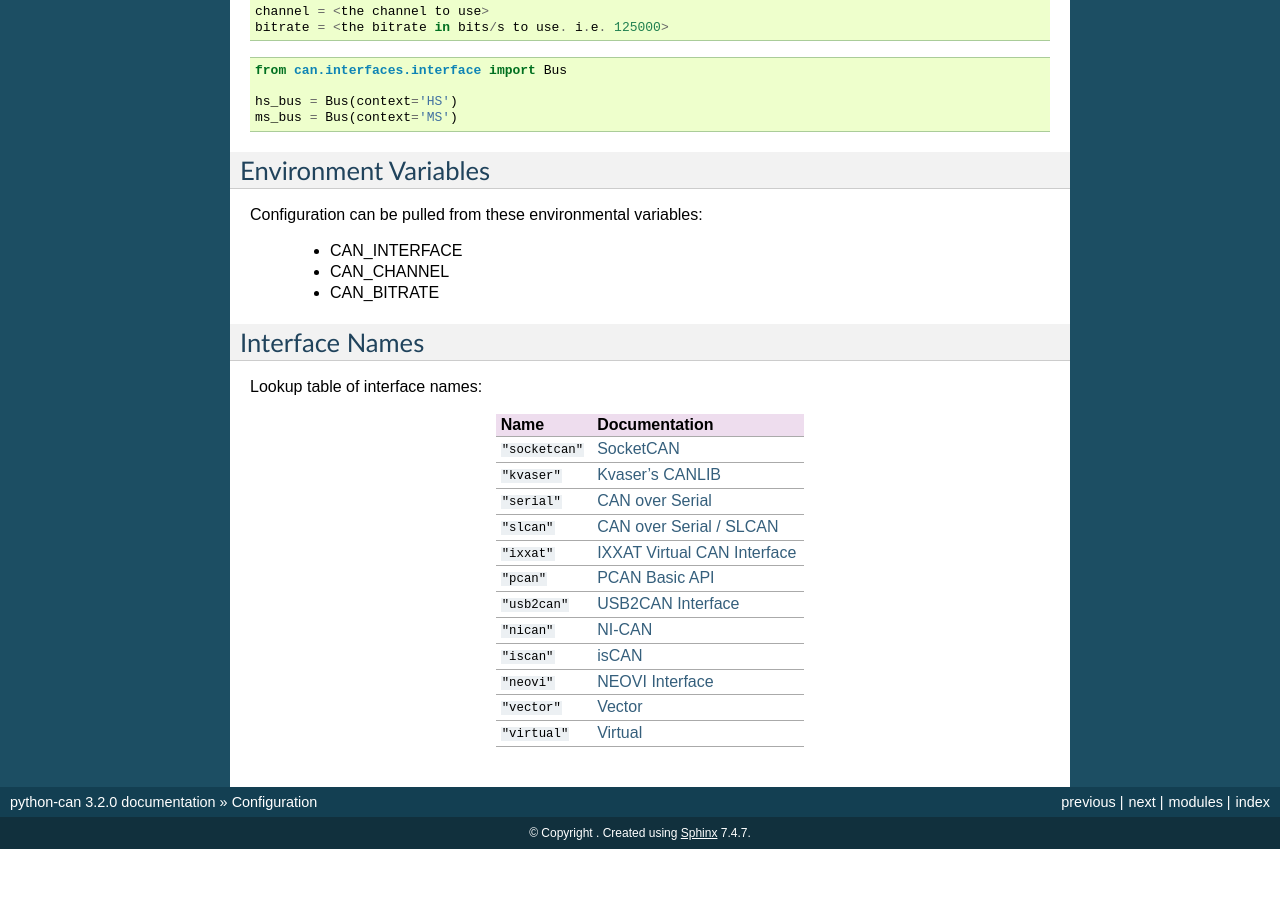
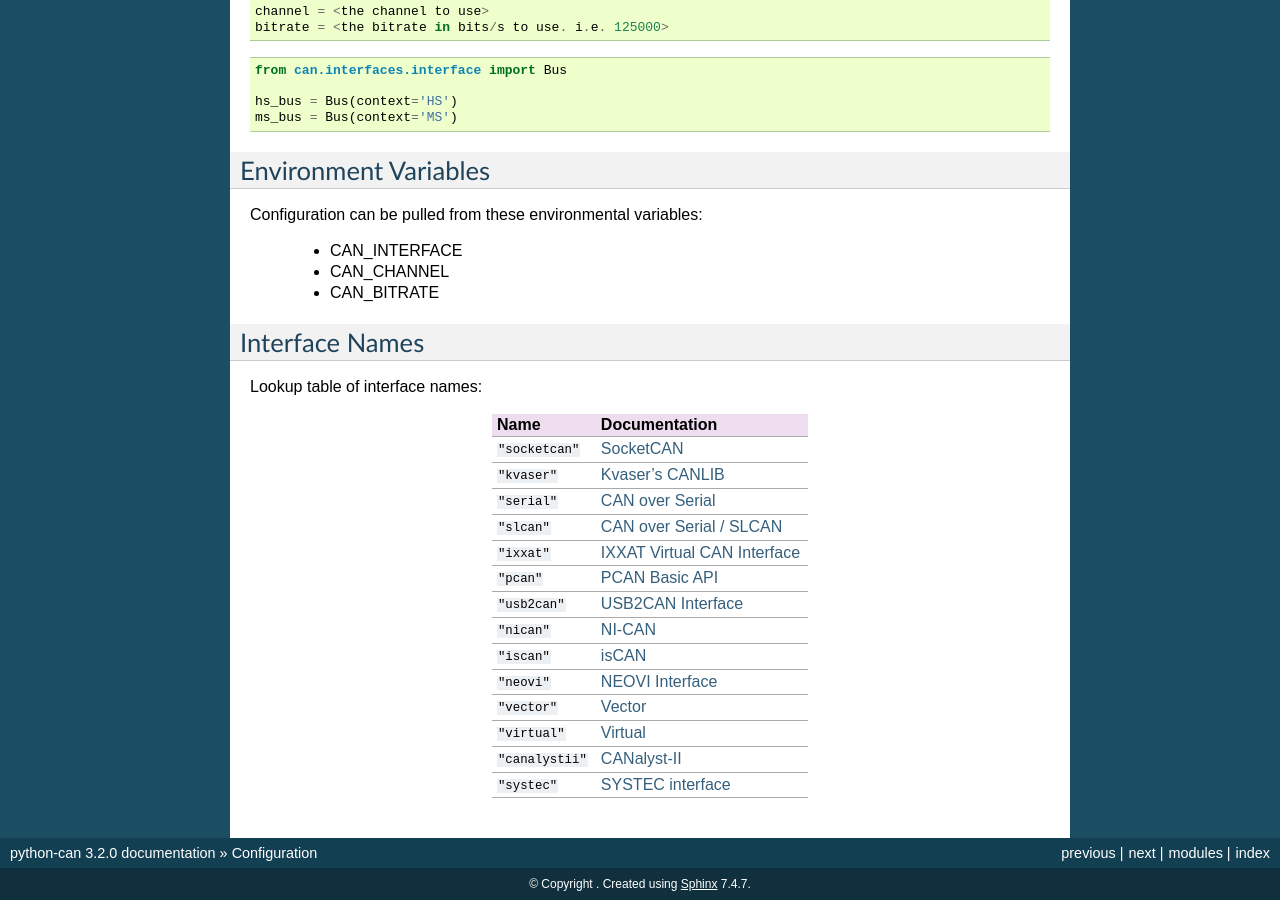
Before and after one commit to hardbyte/python-can, a Sphinx documentation site: the page built from doc/configuration.rst, in a window 1280 px wide and 900 px high, scrolled down 1231 px. Built offline with Sphinx 7.4.7, drawn with Linux system fonts in a browser that asks for light colours; before the commit the page ends 2080 px from its top, so only the background shows below that.

Commit message:
Add canalystii+systec to configuration doc

```diff
--- a/doc/configuration.rst
+++ b/doc/configuration.rst
@@ -126,3 +126,7 @@ Lookup table of interface names:
 +---------------------+-------------------------------------+
 | ``"virtual"``       | :doc:`interfaces/virtual`           |
 +---------------------+-------------------------------------+
+| ``"canalystii"``    | :doc:`interfaces/canalystii`        |
++---------------------+-------------------------------------+
+| ``"systec"``        | :doc:`interfaces/systec`            |
++---------------------+-------------------------------------+
```
